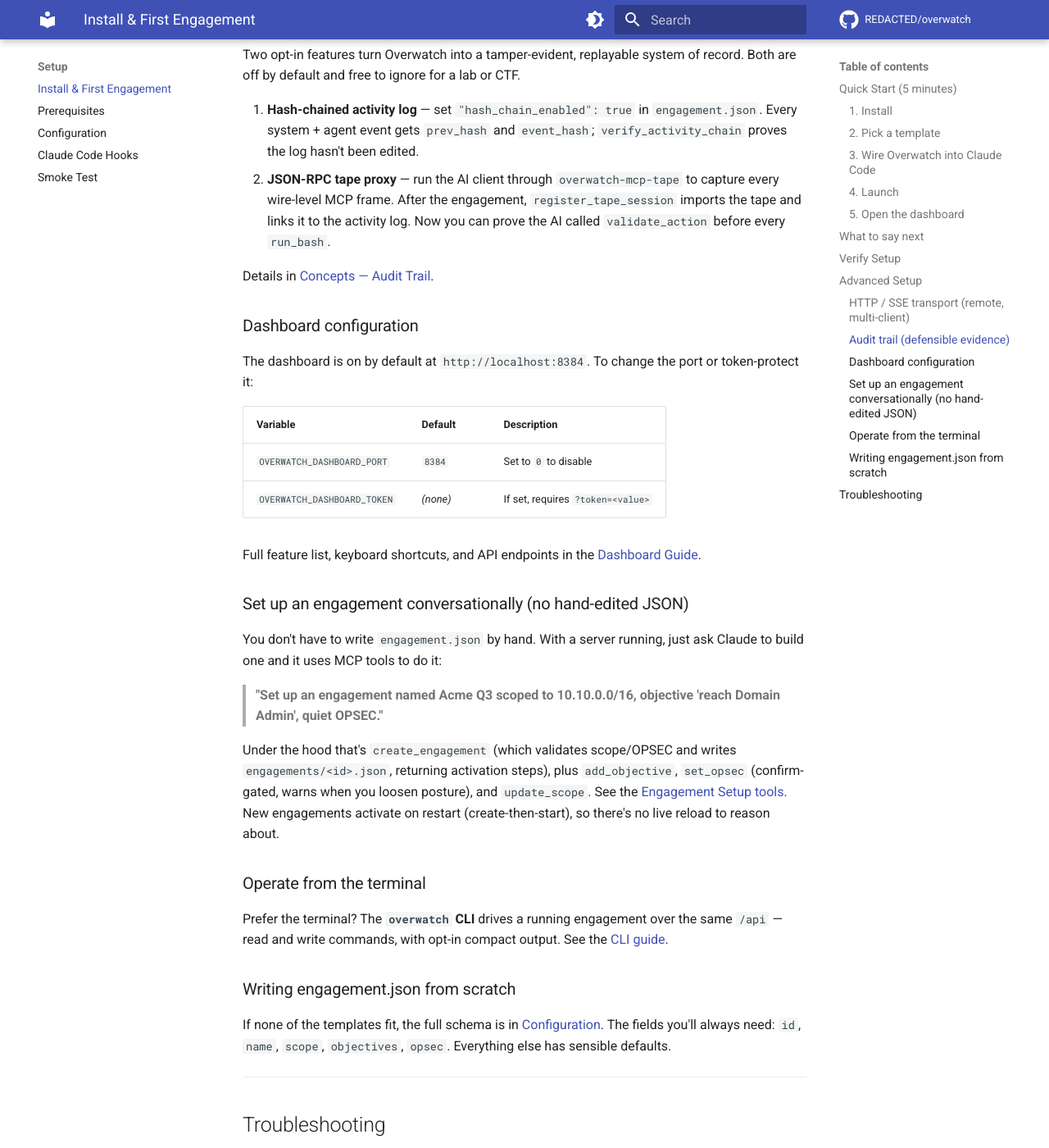
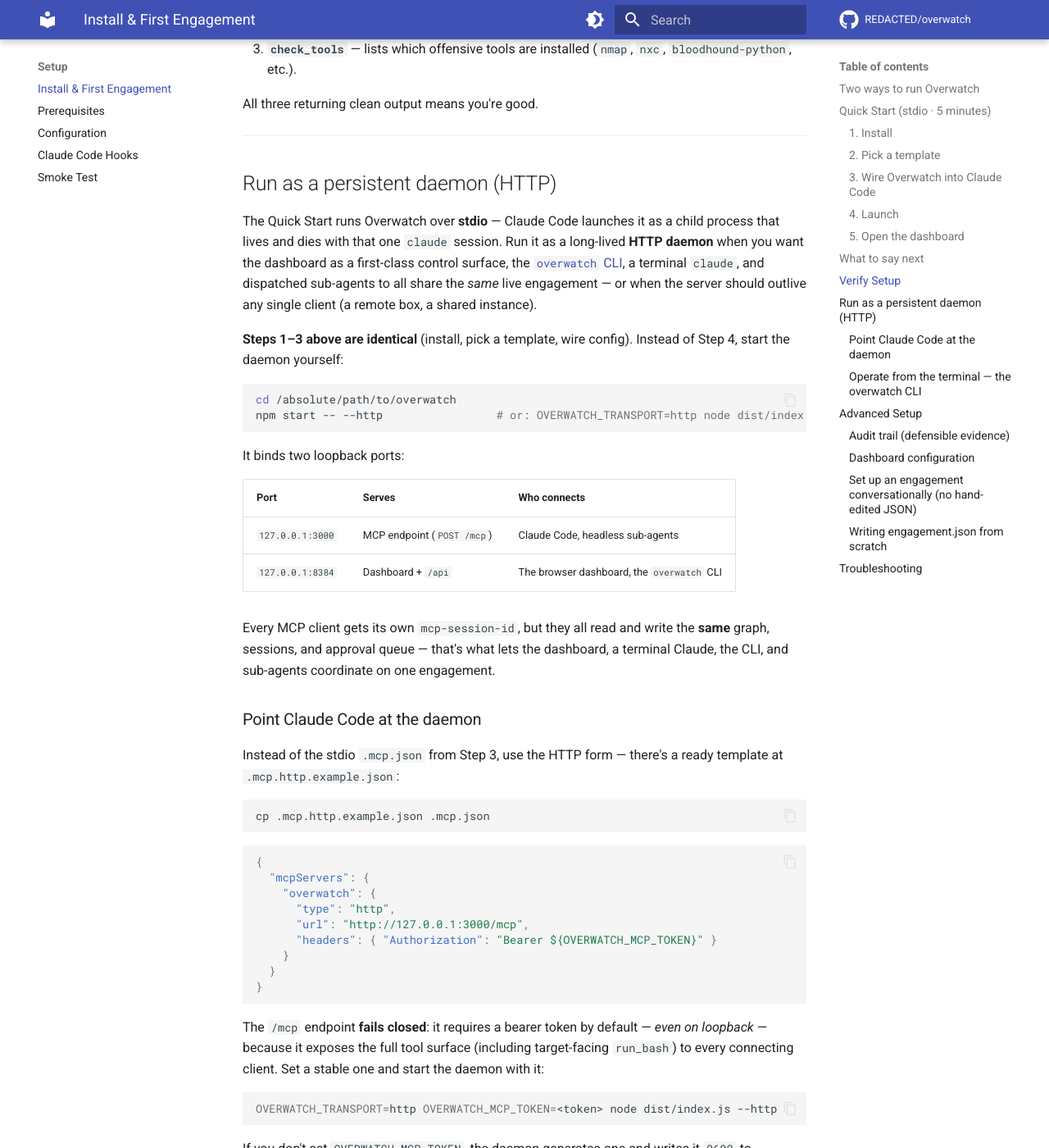
Before and after one commit to professor-moody/overwatch, an MkDocs documentation site: the page built from docs/getting-started.md, in a window 1280 px wide and 1400 px high, scrolled down 4668 px. Shown: the whole window at 82% size. Built offline with MkDocs 1.6.1 and Material for MkDocs 9.7.7, drawn with Linux system fonts in a browser that asks for light colours; comment, search, counter and statistics services are not loaded; some of the changed text lies outside the part shown.

Commit message:
docs(getting-started): present both entrances as first-class (stdio + HTTP daemon)
The getting-started guide buried the HTTP daemon under "Advanced Setup / skip
this unless you need it," and the overwatch operator CLI was a one-line footnote.
A reader following the Quick Start never learned there are two ways to run, or
that the daemon is what makes the dashboard-as-control-surface, the CLI, and
multi-agent dispatch first-class. This reframes both entrances as legitimate.

- New "Two ways to run Overwatch" section up top: a compact stdio-vs-daemon
  comparison (start, lifetime, clients, dashboard, best-for) so newcomers can
  choose. Quick Start retitled "(stdio · 5 minutes)".
- Promote the HTTP daemon out of Advanced into its own "Run as a persistent
  daemon (HTTP)" section: start command, the two-port table (:3000 MCP /mcp,
  :8384 dashboard + /api), shared-session model, the .mcp.http.example.json
  client shape, and the fail-closed token model (OVERWATCH_MCP_TOKEN required by
  default even on loopback, auto-generated to .overwatch-mcp-token if unset,
  OVERWATCH_MCP_REQUIRE_TOKEN=0 to disable).
- Fold the overwatch CLI into that section as the Claude-independent operator
  surface (talks to :8384 /api, real read/write command names, OVERWATCH_DASHBOARD_TOKEN
  / --url / --token for remote); drop the now-duplicated Advanced stub.
- index.md + README: point from the stdio Quick Start to the daemon path; fix a
  stale external-pentest.json -> external-assessment.json template reference.

Advanced Setup keeps the genuinely-optional extras (audit trail, dashboard
config, conversational setup, engagement.json from scratch).

Every operational claim (commands, ports, tokens, CLI, anchors) verified against
the code; mkdocs --strict clean.

````diff
--- a/docs/getting-started.md
+++ b/docs/getting-started.md
@@ -1,13 +1,29 @@
 # Getting Started
 
-This page gets you from a clean clone to "AI is doing recon on my lab" in about five minutes. Anything not strictly required for that path is in [Advanced Setup](#advanced-setup) at the bottom.
+This page gets you from a clean clone to "AI is doing recon on my lab" in about five minutes. There are [**two ways to run Overwatch**](#two-ways-to-run-overwatch) — the Quick Start below uses the simplest (stdio); running it as a persistent daemon is a first-class alternative, not an afterthought. Genuinely optional extras (audit trail, tape proxy) live in [Advanced Setup](#advanced-setup).
 
 !!! tip "Already past setup?"
     Jump to the [Operator Playbook](playbook/index.md) for what to actually do once Overwatch is running, or the [End-to-End Walkthrough](playbook/walkthrough.md) for a narrated lab engagement. Working a specific engagement type? Start from an **Assessment Guide**: [Web Assessment](assessments/web-assessment.md) or [Internal AD / Network](assessments/internal-ad-network.md).
 
 ---
 
-## Quick Start (5 minutes)
+## Two ways to run Overwatch
+
+Overwatch is **one engine** — the same graph, tools, and dashboard either way. What differs is how clients attach to it:
+
+| | **stdio** *(Quick Start below)* | **HTTP daemon** |
+|---|---|---|
+| How it starts | `claude` launches Overwatch as a child process | You run `npm start -- --http`; it stays up on its own |
+| Lifetime | Lives and dies with that one `claude` session | Long-lived; survives client restarts |
+| Clients | One Claude Code session | Many at once — the dashboard, a terminal `claude`, the [`overwatch` CLI](cli.md), and dispatched sub-agents, all on the *same* engagement |
+| Dashboard | Yes, on `:8384` | Yes, on `:8384` |
+| Best for | Solo operator, fastest first run | Dashboard-driven ops, multi-agent dispatch, the `overwatch` CLI, remote/shared instances |
+
+Both bring up the live dashboard. Pick **stdio** to get going in five minutes (the Quick Start). Pick the **daemon** when you want more than one thing steering the same live engagement — see [Run as a persistent daemon](#run-as-a-persistent-daemon-http). Install and engagement setup (steps 1–3) are identical; only how you launch differs.
+
+---
+
+## Quick Start (stdio · 5 minutes)
 
 ### 1. Install
 
@@ -182,26 +198,75 @@
 
 ---
 
+## Run as a persistent daemon (HTTP)
+
+The Quick Start runs Overwatch over **stdio** — Claude Code launches it as a child process that lives and dies with that one `claude` session. Run it as a long-lived **HTTP daemon** when you want the dashboard as a first-class control surface, the [`overwatch` CLI](cli.md), a terminal `claude`, and dispatched sub-agents to all share the *same* live engagement — or when the server should outlive any single client (a remote box, a shared instance).
+
+**Steps 1–3 above are identical** (install, pick a template, wire config). Instead of Step 4, start the daemon yourself:
+
+```bash
+cd /absolute/path/to/overwatch
+npm start -- --http                 # or: OVERWATCH_TRANSPORT=http node dist/index.js --http
+```
+
+It binds two loopback ports:
+
+| Port | Serves | Who connects |
+|------|--------|--------------|
+| `127.0.0.1:3000` | MCP endpoint (`POST /mcp`) | Claude Code, headless sub-agents |
+| `127.0.0.1:8384` | Dashboard + `/api` | The browser dashboard, the `overwatch` CLI |
+
+Every MCP client gets its own `mcp-session-id`, but they all read and write the **same** graph, sessions, and approval queue — that's what lets the dashboard, a terminal Claude, the CLI, and sub-agents coordinate on one engagement.
+
+### Point Claude Code at the daemon
+
+Instead of the stdio `.mcp.json` from Step 3, use the HTTP form — there's a ready template at `.mcp.http.example.json`:
+
+```bash
+cp .mcp.http.example.json .mcp.json
+```
+
+```json
+{
+  "mcpServers": {
+    "overwatch": {
+      "type": "http",
+      "url": "http://127.0.0.1:3000/mcp",
+      "headers": { "Authorization": "Bearer ${OVERWATCH_MCP_TOKEN}" }
+    }
+  }
+}
+```
+
+The `/mcp` endpoint **fails closed**: it requires a bearer token by default — *even on loopback* — because it exposes the full tool surface (including target-facing `run_bash`) to every connecting client. Set a stable one and start the daemon with it:
+
+```bash
+OVERWATCH_TRANSPORT=http OVERWATCH_MCP_TOKEN=<token> node dist/index.js --http
+```
+
+If you don't set `OVERWATCH_MCP_TOKEN`, the daemon generates one and writes it `0600` to `.overwatch-mcp-token` beside the state file — read it from there. For trusted single-user dev only, `OVERWATCH_MCP_REQUIRE_TOKEN=0` disables the check.
+
+| Variable | Default | Description |
+|----------|---------|-------------|
+| `OVERWATCH_HTTP_PORT` | `3000` | MCP HTTP port |
+| `OVERWATCH_HTTP_HOST` | `127.0.0.1` | MCP bind address |
+| `OVERWATCH_MCP_TOKEN` | *(auto-generated)* | Bearer token required on `/mcp` |
+
+### Operate from the terminal — the `overwatch` CLI
+
+With the daemon up, the **`overwatch` CLI** drives the same engagement over the `/api` surface on `:8384` — read commands (`status`, `frontier`, `findings`, `agents`, `approvals`) and write commands (`approve`, `deny`, `answer`, `deploy`, `dispatch`), with opt-in compact output. It's a Claude-independent operator surface: watch and steer from a second pane while the model works.
+
+```bash
+npm run overwatch -- status          # or, after `npm link`: overwatch status
+```
+
+The CLI talks to `:8384` (not the MCP port), which is loopback-open by default — protect it with `OVERWATCH_DASHBOARD_TOKEN`, and pass `--url` / `OVERWATCH_URL` (plus `--token`) to reach a remote daemon. Full command reference: [Terminal Operator CLI](cli.md).
+
+---
+
 ## Advanced Setup
 
 Skip this section unless you actually need it.
-
-### HTTP / SSE transport (remote, multi-client)
-
-Default transport is stdio (Claude Code talks directly to a child process). For remote deployments, dashboards talking to the same server, or a long-running shared instance:
-
-```bash
-OVERWATCH_TRANSPORT=http npm start
-# or
-node dist/index.js --http
-```
-
-Binds `127.0.0.1:3000` by default. The MCP endpoint is `POST /mcp`; sessions are tracked via the `mcp-session-id` header.
-
-| Variable | Default | Description |
-|----------|---------|-------------|
-| `OVERWATCH_HTTP_PORT` | `3000` | HTTP server port |
-| `OVERWATCH_HTTP_HOST` | `127.0.0.1` | Bind address |
 
 ### Audit trail (defensible evidence)
 
@@ -230,10 +295,6 @@
 > **"Set up an engagement named Acme Q3 scoped to 10.10.0.0/16, objective 'reach Domain Admin', quiet OPSEC."**
 
 Under the hood that's `create_engagement` (which validates scope/OPSEC and writes `engagements/<id>.json`, returning activation steps), plus `add_objective`, `set_opsec` (confirm-gated, warns when you loosen posture), and `update_scope`. See the [Engagement Setup tools](tools/index.md). New engagements activate on restart (create-then-start), so there's no live reload to reason about.
-
-### Operate from the terminal
-
-Prefer the terminal? The **`overwatch` CLI** drives a running engagement over the same `/api` — read and write commands, with opt-in compact output. See the [CLI guide](cli.md).
 
 ### Writing engagement.json from scratch
 
````
Also changed, not shown: README.md (+2 -0 lines), docs/index.md (+3 -1 lines).
